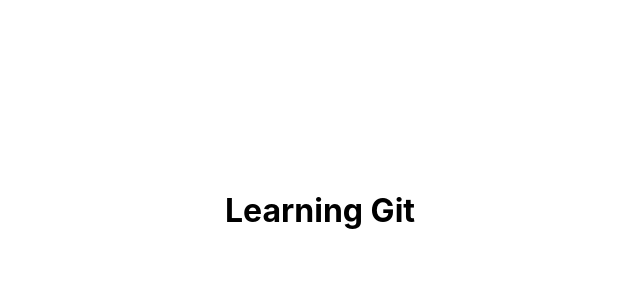
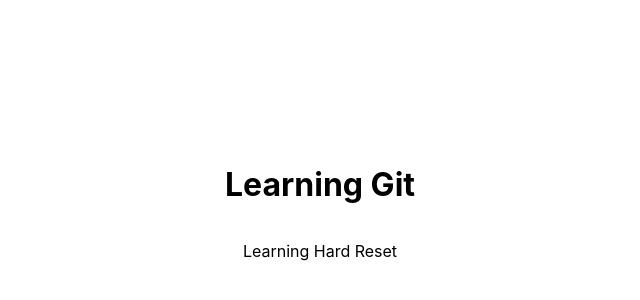
Before and after one commit to vikrantmalla/testing, a Next.js app: page / in a window 1280 px wide. Shown: the part 190-490 px from the top of the page, without its empty margins (320-960 px from the left). Built offline with nearby package versions, Linux system fonts and the light colour scheme.

Commit message:
add p tag

```diff
--- a/pages/index.jsx
+++ b/pages/index.jsx
@@ -13,6 +13,7 @@
 
       <main className={styles.main}>
         <h1>Learning Git</h1>
+        <p>Learning Hard Reset</p>
       </main>
     </div>
   )
```
